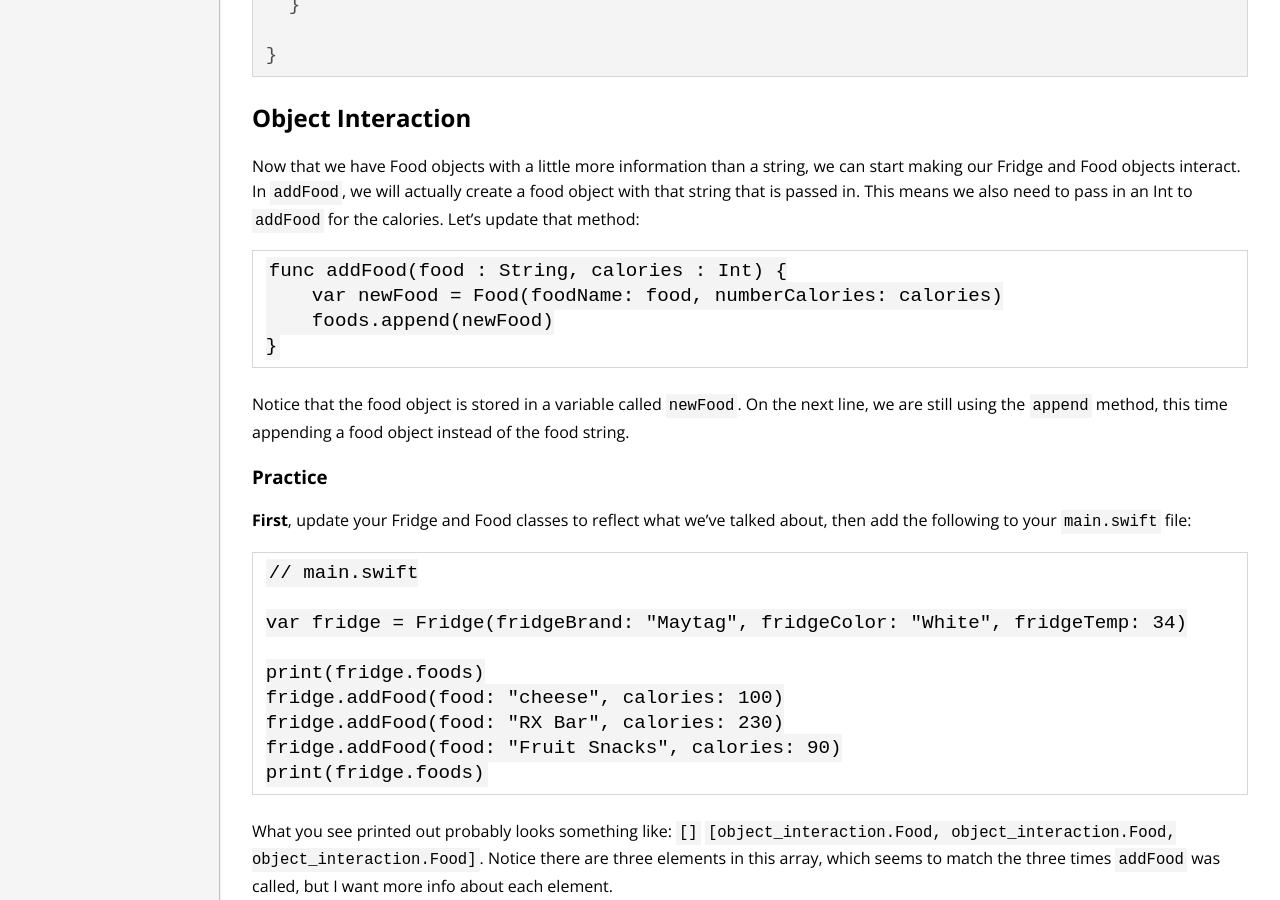
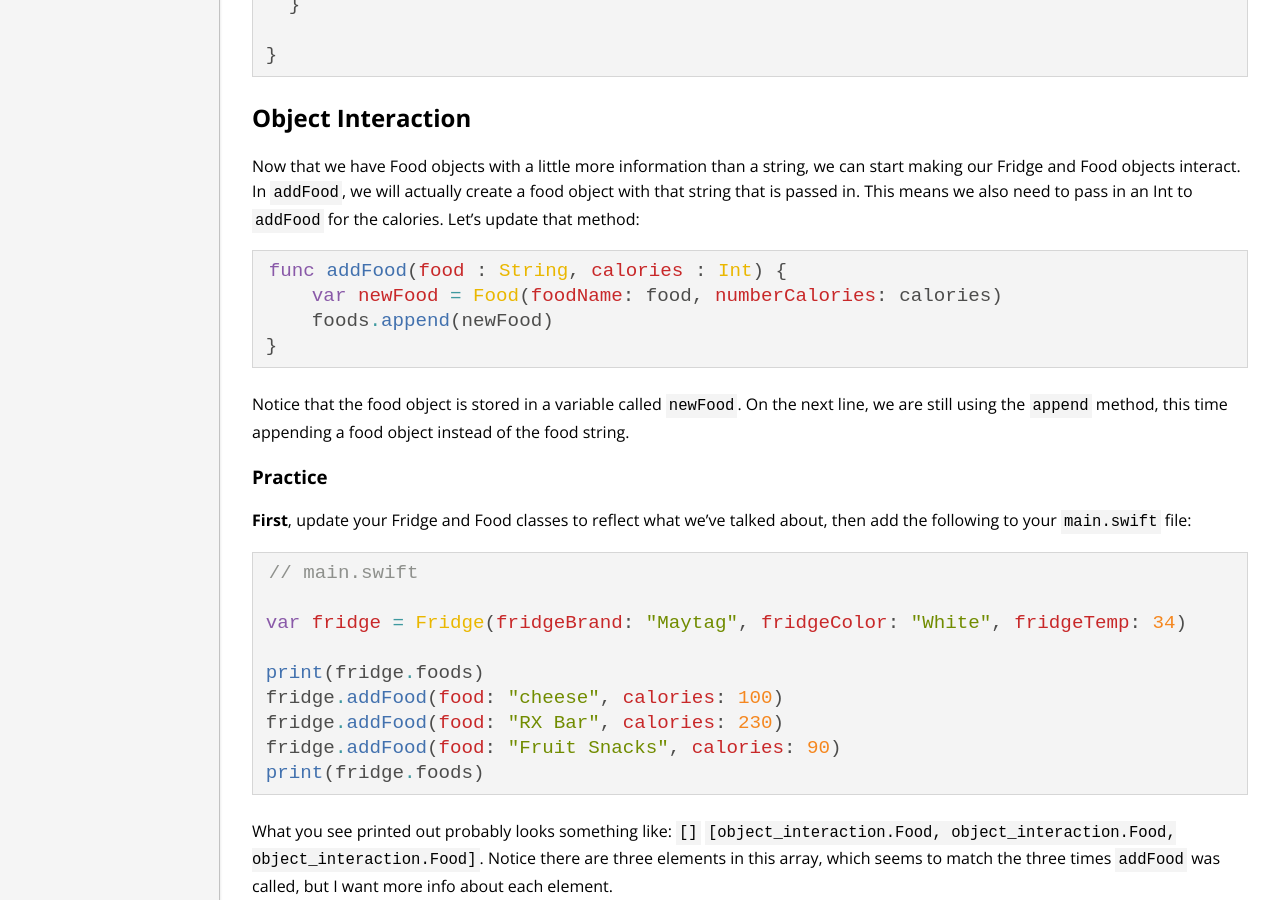
Before and after one commit to ameseee/kwk-curriculum-site, a Jekyll site: the page built from swift-ios/lessons/object-interaction/index.md, in a window 1280 px wide and 900 px high, scrolled down 2697 px. Built offline with Jekyll 4.4.1, drawn with Linux system fonts in a browser that asks for light colours; nearby versions of some CDN libraries; our own code applies the rules of GitHub Pages for plain Markdown files; some of the changed text lies outside the part shown.

Commit message:
Change swift snippets to lower case 's' so colored syntax applies

````diff
--- a/swift-ios/lessons/object-interaction/index.md
+++ b/swift-ios/lessons/object-interaction/index.md
@@ -23,7 +23,7 @@ With your partner:
 - Explain what is happening on each line of the following code snippet
 - Predict what will print to the console for the three print statements at the bottom
 
-```Swift
+```swift
 // Fridge.swift
 
 class Fridge {
@@ -40,7 +40,7 @@ class Fridge {
 }
 ```
 
-```Swift
+```swift
 // main.swift
 
 var fridge = Fridge(fridgeBrand: "Maytag", fridgeColor: "White", fridgeTemp: 34)
@@ -76,7 +76,7 @@ class Fridge {
 
 Since we are starting with an empty array, we know that at some point we are going to add things to it. Think back to our Arrays lesson, we learned about the `append` method. For our fridge action, it might look like this:
 
-```Swift
+```swift
 func addFood(food : String) {
     foods.append(food)
 }
@@ -110,7 +110,7 @@ class Food {
 
 Now that we have Food objects with a little more information than a string, we can start making our Fridge and Food objects interact. In `addFood`, we will actually create a food object with that string that is passed in. This means we also need to pass in an Int to `addFood` for the calories. Let's update that method:
 
-```Swift
+```swift
 func addFood(food : String, calories : Int) {
     var newFood = Food(foodName: food, numberCalories: calories)
     foods.append(newFood)
@@ -123,7 +123,7 @@ Notice that the food object is stored in a variable called `newFood`. On the nex
 
 **First**, update your Fridge and Food classes to reflect what we've talked about, then add the following to your `main.swift` file:
 
-```Swift
+```swift
 // main.swift
 
 var fridge = Fridge(fridgeBrand: "Maytag", fridgeColor: "White", fridgeTemp: 34)
````
